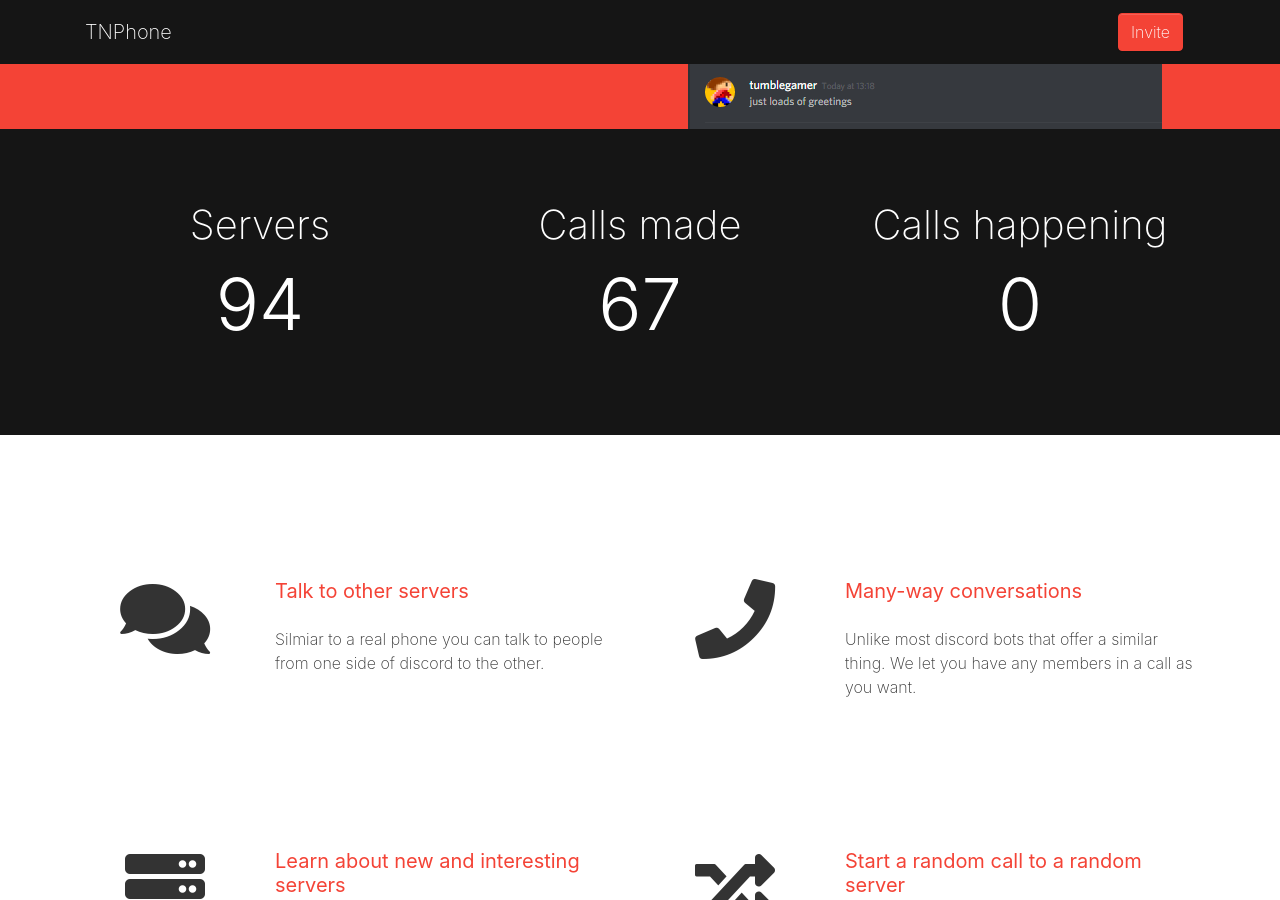
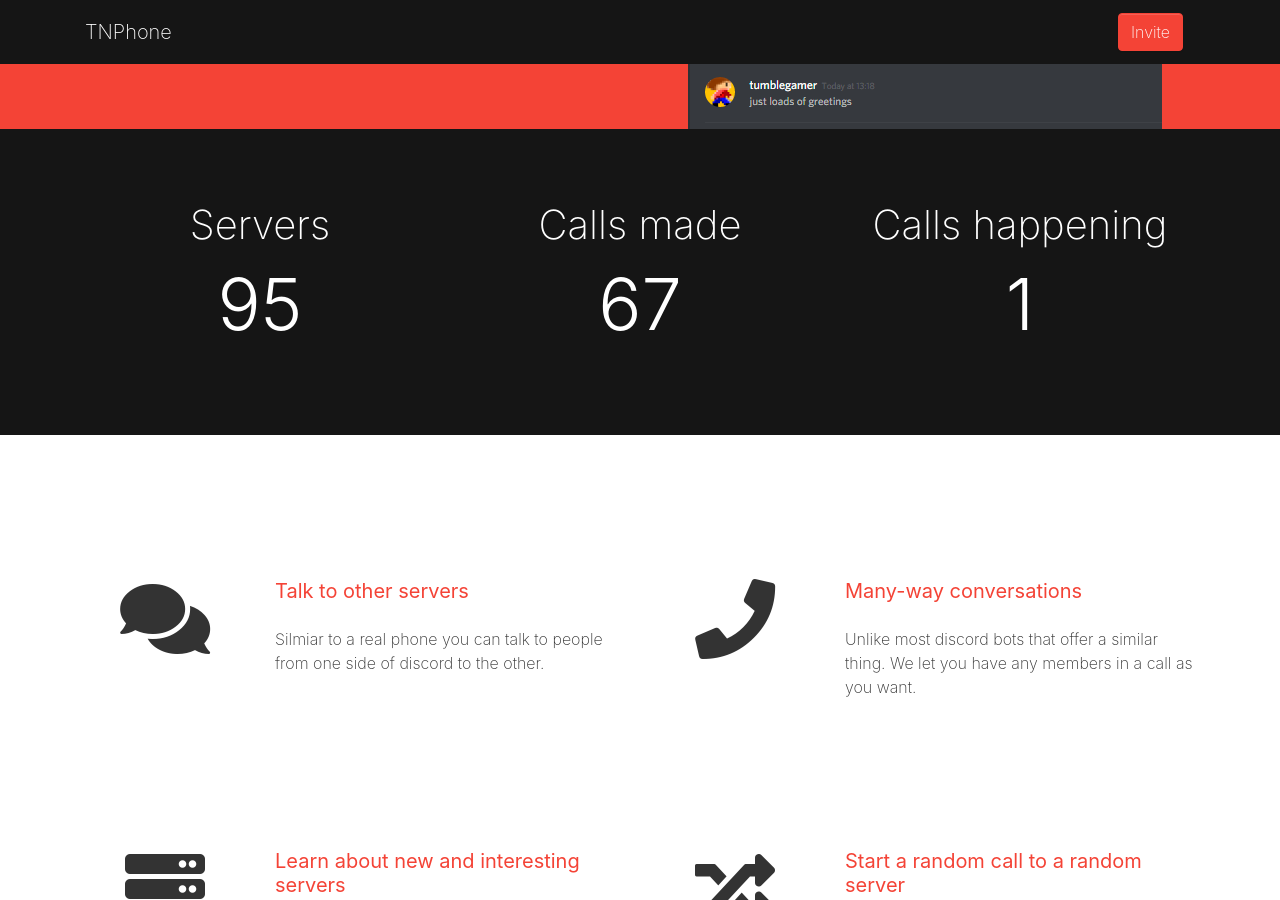
Before and after one commit to tumblenet/tnphone.tumblenet.ga, a Jekyll site: the page built from index.html, in a window 1280 px wide and 900 px high, scrolled down 443 px. Built offline with Jekyll 4.4.1, drawn with Linux system fonts in a browser that asks for light colours; nearby versions of some CDN libraries.

Commit message:
Update Phones feed

```diff
--- a/_data/phones.json
+++ b/_data/phones.json
@@ -1,5 +1,5 @@
 {
 	"callsMade": 67,
-	"servers": 94,
-	"currentCalls": 0
+	"servers": 95,
+	"currentCalls": 1
 }
```
